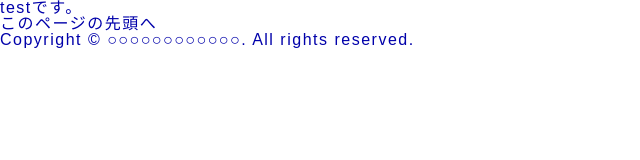
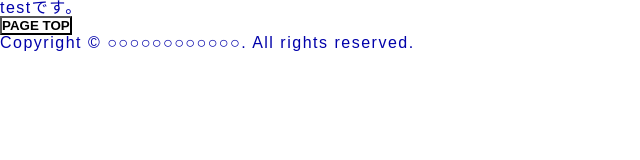
Before and after one commit to yokohrk/gulp_template, a website: page src/template/index.html in a window 1280 px wide. Shown: the whole page, without its empty margins (0-640 px from the left). Drawn offline with nearby package versions, Linux system fonts and the light colour scheme; files that its build step writes are made by us from their sources.

Commit message:
古くなっている箇所更新

```diff
--- a/src/template/_include/head.html
+++ b/src/template/_include/head.html
@@ -1,5 +1,4 @@
 <meta name="description" content="">
-<meta name="keywords" content="">
 <meta name="viewport" content="width=device-width, initial-scale=1, maximum-scale=2">
 
 <meta property="og:site_name" content="">
@@ -15,7 +14,10 @@
 
 <link rel="stylesheet" href="/css/style.css" media="all">
 <link rel="stylesheet" type="text/css" href="//cdn.jsdelivr.net/jquery.slick/1.6.0/slick.css" media="all">
+
 <link rel="shortcut icon" href="/img/common/favicon.ico">
+<link rel="apple-touch-icon" href="/img/common/apple-touch-icon.png">
+<link rel="icon" href="/img/common/android-touch-icon.png">
 
 <!-- CSSを非同期ロードさせたい時に使ってください。
 <link rel="preload" href="//cdn.jsdelivr.net/jquery.slick/1.6.0/slick.css" as="style" onload="this.onload=null;this.rel='stylesheet'">
--- a/src/template/_include/l-footer.html
+++ b/src/template/_include/l-footer.html
@@ -1,6 +1,6 @@
 <!--include START-->
 <footer class="l-footer">
-  <div class="l-pagetop"><a href=""><span>このページの先頭へ</span></a></div>
+  <div class="l-pagetop"><button type="button" class="pagetop-btn"><span>PAGE TOP</span></button></div>
   <div class="copyright-wrap">Copyright &copy; ○○○○○○○○○○○○. All rights reserved.</div>
 </footer>
 <!--include END-->
--- a/src/template/index.html
+++ b/src/template/index.html
@@ -3,7 +3,6 @@
 
 <head>
 <meta charset="utf-8">
-<meta http-equiv="X-UA-Compatible" content="IE=edge">
 <title>title</title>
 @@include('head.html')
 </head>
```
Also changed, not shown: src/template/404.html (+0 -1 lines).
